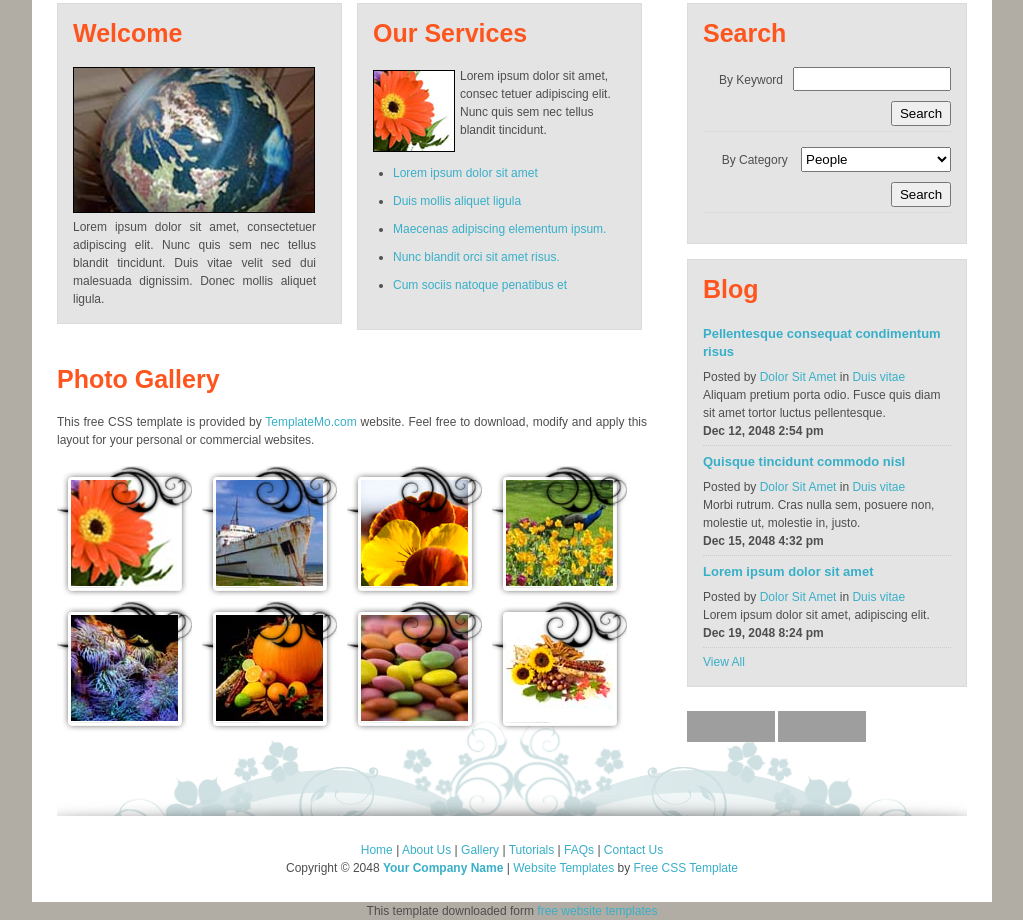
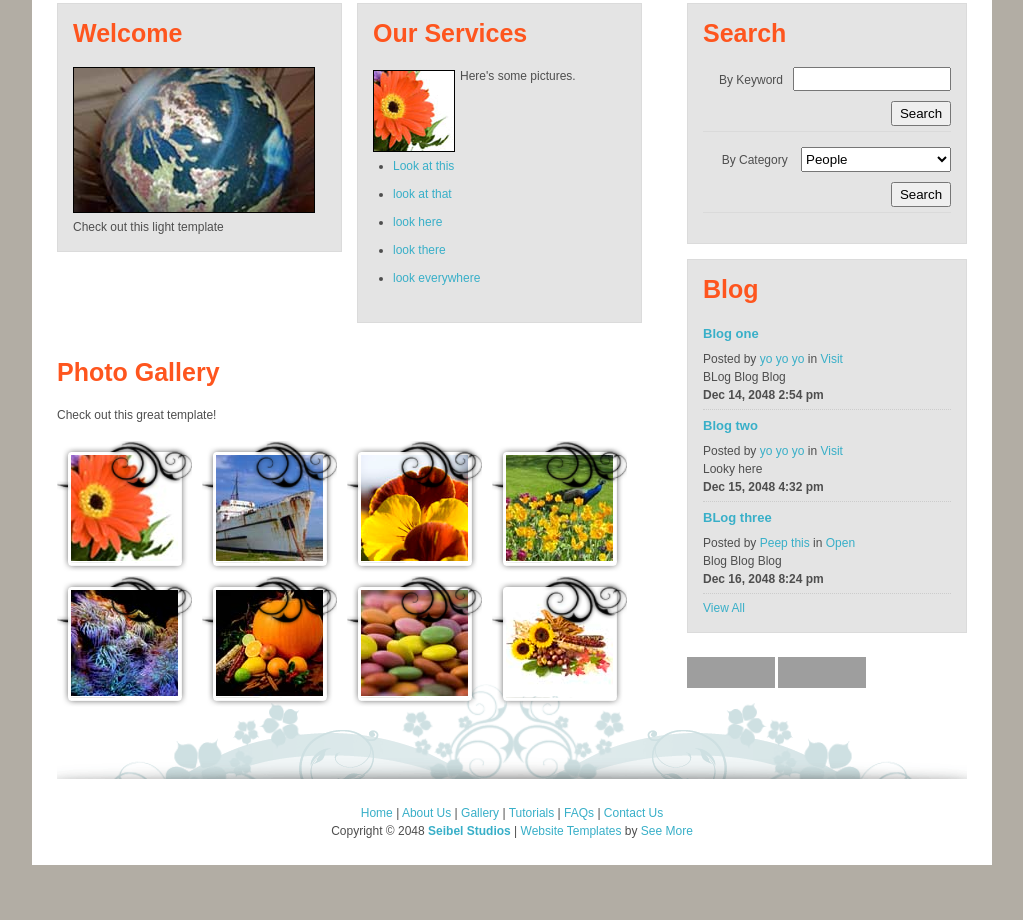
Before and after one commit to seibelstudios/light-template, a plain HTML site: page index.html in a window 1280 px wide. Shown: the part 450-1370 px from the top of the page, without its empty margins (128-1151 px from the left). After the commit the page ends 1315 px from the top, so only its background shows below. Drawn offline with Linux system fonts and the light colour scheme; grey boxes are pictures that could not be loaded.

Commit message:
Update index.html

```diff
--- a/index.html
+++ b/index.html
@@ -2,18 +2,13 @@
 <html xmlns="http://www.w3.org/1999/xhtml">
 <head>
 <meta http-equiv="Content-Type" content="text/html; charset=utf-8" />
-<title>white gallery website - free css template</title>
-<meta name="keywords" content="free css template, CSS, HTML, white gallery website" />
-<meta name="description" content="White Gallery Website - free css template provided by templatemo.com" />
+<title>light gallery website template</title>
+<meta name="keywords" content="JavaScript, CSS, HTML, light gallery website" />
+<meta name="description" content="White Gallery Website Template" />
 <link href="templatemo_style.css" rel="stylesheet" type="text/css" />
-<!--  Designed by w w w . t e m p l a t e m o . c o m  -->
 <link rel="stylesheet" type="text/css" href="contentslider.css" />
 <script type="text/javascript" src="contentslider.js">
-/***********************************************
-* Featured Content Slider- (c) Dynamic Drive DHTML code library (www.dynamicdrive.com)
-* This notice MUST stay intact for legal use
-* Visit Dynamic Drive at http://www.dynamicdrive.com/ for this script and 100s more
-***********************************************/
+
 </script>
 <!--[if lt IE 7]>
 <style type="text/css">
@@ -29,7 +24,7 @@
 
 <div id="templatemo_header_panel">
         <div id="templatemo_title_section">
-            White Site
+           Light Site
         </div>
         <div id="templatemo_top_right_section">
             <ul>
@@ -105,28 +100,28 @@
         	<div class="templatemo_leftcolumn_twocolumn">
             	<h1>Welcome</h1>
                 <img src="images/templatemo_image_01.jpg" alt="image" />
-                <p>Lorem ipsum dolor sit amet, consectetuer adipiscing elit. Nunc quis sem nec tellus blandit tincidunt. Duis vitae velit sed dui malesuada dignissim. Donec mollis aliquet ligula.</p>
+                <p>Check out this light template</p>
 
           </div>
             <div class="templatemo_leftcolumn_twocolumn">
             	<h1>Our Services</h1>
                 <div class="service_box">
                     <img src="images/templatemo_image_02.jpg" alt="image" />
-                    <p>Lorem ipsum dolor sit amet, consec tetuer adipiscing elit. Nunc quis sem nec tellus blandit tincidunt.</p>
+                    <p>Here's some pictures.</p>
 				</div>
                 <ul>
-                    <li><a href="#">Lorem ipsum dolor sit amet</a></li>
-                    <li><a href="#">Duis mollis aliquet ligula</a></li>
-                    <li><a href="#">Maecenas adipiscing elementum ipsum.</a></li>
-                    <li><a href="#">Nunc blandit orci sit amet risus.</a></li>
-                    <li><a href="#">Cum sociis natoque penatibus et</a></li>
+                    <li><a href="#">Look at this</a></li>
+                    <li><a href="#">look at that</a></li>
+                    <li><a href="#">look here</a></li>
+                    <li><a href="#">look there</a></li>
+                    <li><a href="#">look everywhere</a></li>
               </ul>
             </div>
             <div class="cleaner"> &nbsp; </div>
 
             <div class="templatemo_leftcolumn_fullrow">
 	            <h1>Photo Gallery</h1>
-              <p>This free CSS template is provided by <a title="Free Templates" href="http://www.templatemo.com" target="_parent">TemplateMo.com</a> website. Feel free to download, modify and apply this layout for your personal or commercial websites.</p>
+              <p>Check out this great template!</p>
   <div class="templatemo_thumb_gallery">
                    	<div class="templatemo_thumb_box">
                         <img src="images/templatemo_image_03.jpg" alt="image 1" />
@@ -184,22 +179,22 @@
                     <h1>Blog</h1>
 
                     <div class="blog_box">
-                        <h4><a href="#">Pellentesque consequat condimentum risus</a></h4>
-                        Posted by <a href="#"><span>Dolor Sit Amet</span></a> in <a href="#"><span>Duis vitae</span></a><br />
-                        Aliquam pretium porta odio. Fusce quis diam sit amet tortor luctus pellentesque.<br />
-                        <div class="datetime">Dec 12, 2048 2:54 pm</div>
+                        <h4><a href="#">Blog one</a></h4>
+                        Posted by <a href="#"><span>yo yo yo</span></a> in <a href="#"><span>Visit</span></a><br />
+                        BLog Blog Blog<br />
+                        <div class="datetime">Dec 14, 2048 2:54 pm</div>
                     </div>
                     <div class="blog_box">
-                        <h4><a href="#">Quisque tincidunt commodo nisl</a></h4>
-                        Posted by <a href="#"><span>Dolor Sit Amet</span></a> in <a href="#"><span>Duis vitae</span></a><br />
-                       Morbi rutrum. Cras nulla sem, posuere non, molestie ut, molestie in, justo.<br />
+                        <h4><a href="#">Blog two</a></h4>
+                        Posted by <a href="#"><span>yo yo yo</span></a> in <a href="#"><span>Visit</span></a><br />
+                       Looky here<br />
                         <div class="datetime">Dec 15, 2048 4:32 pm</div>
                     </div>
                     <div class="blog_box">
-                        <h4><a href="#">Lorem ipsum dolor sit amet</a></h4>
-                        Posted by <a href="#"><span>Dolor Sit Amet</span></a> in <a href="#"><span>Duis vitae</span></a><br />
-                        Lorem ipsum dolor sit amet, adipiscing elit.<br />
-                        <div class="datetime">Dec 19, 2048 8:24 pm</div>
+                        <h4><a href="#">BLog three</a></h4>
+                        Posted by <a href="#"><span>Peep this</span></a> in <a href="#"><span>Open</span></a><br />
+                        Blog Blog Blog<br />
+                        <div class="datetime">Dec 16, 2048 8:24 pm</div>
                     </div>
                     <div class="more_button"><a href="#">View All</a></div>
 			</div>  <!-- end of blog panel -->
@@ -214,10 +209,9 @@
 <!-- end of content -->
     <div id="templatemo_footer">
         <a href="#">Home</a> | <a href="#">About Us</a> | <a href="#">Gallery</a> | <a href="#">Tutorials</a> | <a href="#">FAQs</a> | <a href="#">Contact Us</a><br />
-        Copyright © 2048 <a href="#"><strong>Your Company Name</strong></a> |
-        <a href="http://www.iwebsitetemplate.com" target="_parent">Website Templates</a> by <a href="http://www.templatemo.com" target="_parent">Free CSS Template</a>
+        Copyright © 2048 <a href="#"><strong>Seibel Studios</strong></a> |
+        <a href="http://www.MattSeibel.com" target="_parent">Website Templates</a> by <a href="http://www.MattSeibel.com" target="_parent">See More</a>
     </div>
-<!--  Designed by w w w . t e m p l a t e m o . c o m  -->
+
 </div> <!-- end of container -->
-<div align=center>This template  downloaded form <a href='http://all-free-download.com/free-website-templates/'>free website templates</a></div></body>
 </html>
```
